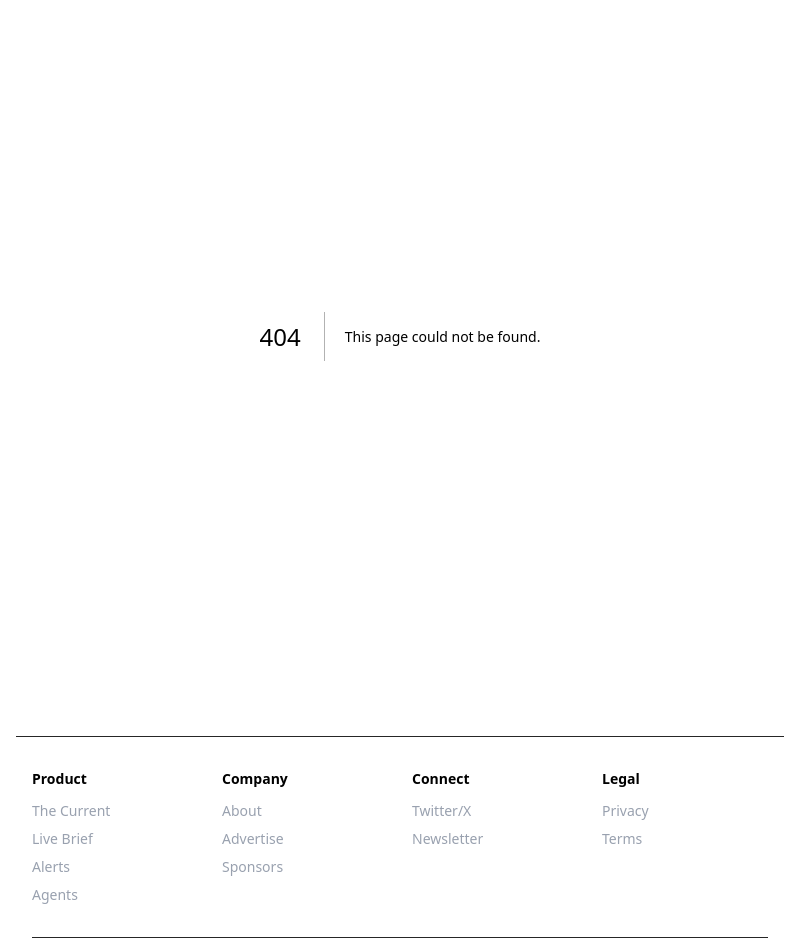
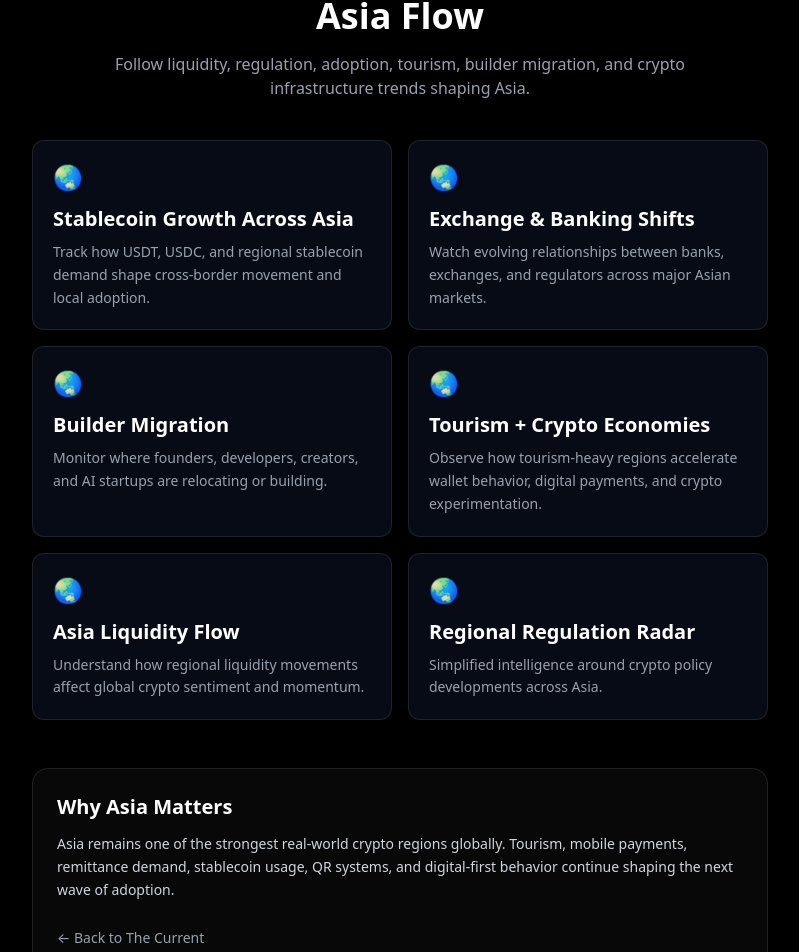
Before and after one commit to Burrah101/blockbrief-web, a Next.js app: page /asia in a window 1280 px wide. Before the commit this address had no page. Shown: the part 125-1077 px from the top of the page, without its empty margins (240-1039 px from the left). Built offline with nearby package versions, Linux system fonts and the light colour scheme.

Commit message:
Add AsiaPage component with regional insights

```diff
--- /dev/null
+++ b/src/app/asia/page.tsx
@@ -0,0 +1,94 @@
+import Link from 'next/link';
+
+const asiaSignals = [
+  {
+    title: 'Stablecoin Growth Across Asia',
+    description:
+      'Track how USDT, USDC, and regional stablecoin demand shape cross-border movement and local adoption.',
+  },
+  {
+    title: 'Exchange & Banking Shifts',
+    description:
+      'Watch evolving relationships between banks, exchanges, and regulators across major Asian markets.',
+  },
+  {
+    title: 'Builder Migration',
+    description:
+      'Monitor where founders, developers, creators, and AI startups are relocating or building.',
+  },
+  {
+    title: 'Tourism + Crypto Economies',
+    description:
+      'Observe how tourism-heavy regions accelerate wallet behavior, digital payments, and crypto experimentation.',
+  },
+  {
+    title: 'Asia Liquidity Flow',
+    description:
+      'Understand how regional liquidity movements affect global crypto sentiment and momentum.',
+  },
+  {
+    title: 'Regional Regulation Radar',
+    description:
+      'Simplified intelligence around crypto policy developments across Asia.',
+  },
+];
+
+export default function AsiaPage() {
+  return (
+    <main className="px-4 py-8">
+      <section className="mb-10 text-center">
+        <p className="mb-3 text-xs uppercase tracking-[0.3em] text-gray-500">
+          Regional Intelligence Layer
+        </p>
+
+        <h1 className="mb-4 text-4xl font-bold">Asia Flow</h1>
+
+        <p className="mx-auto max-w-2xl text-gray-400">
+          Follow liquidity, regulation, adoption, tourism, builder migration,
+          and crypto infrastructure trends shaping Asia.
+        </p>
+      </section>
+
+      <section className="grid grid-cols-1 gap-4 md:grid-cols-2">
+        {asiaSignals.map((signal) => (
+          <div
+            key={signal.title}
+            className="rounded-xl border border-white/10 bg-slate-900/50 p-5 transition-all hover:border-white/20"
+          >
+            <div className="mb-3 text-2xl">🌏</div>
+
+            <h2 className="mb-2 text-xl font-bold">
+              {signal.title}
+            </h2>
+
+            <p className="text-sm leading-relaxed text-gray-400">
+              {signal.description}
+            </p>
+          </div>
+        ))}
+      </section>
+
+      <section className="mt-12 rounded-2xl border border-white/10 bg-white/[0.03] p-6">
+        <h2 className="mb-3 text-xl font-bold">
+          Why Asia Matters
+        </h2>
+
+        <p className="text-sm leading-relaxed text-gray-300">
+          Asia remains one of the strongest real-world crypto regions globally.
+          Tourism, mobile payments, remittance demand, stablecoin usage, QR
+          systems, and digital-first behavior continue shaping the next wave of
+          adoption.
+        </p>
+
+        <div className="mt-6">
+          <Link
+            href="/"
+            className="text-sm text-gray-400 transition-colors hover:text-white"
+          >
+            ← Back to The Current
+          </Link>
+        </div>
+      </section>
+    </main>
+  );
+}
```
